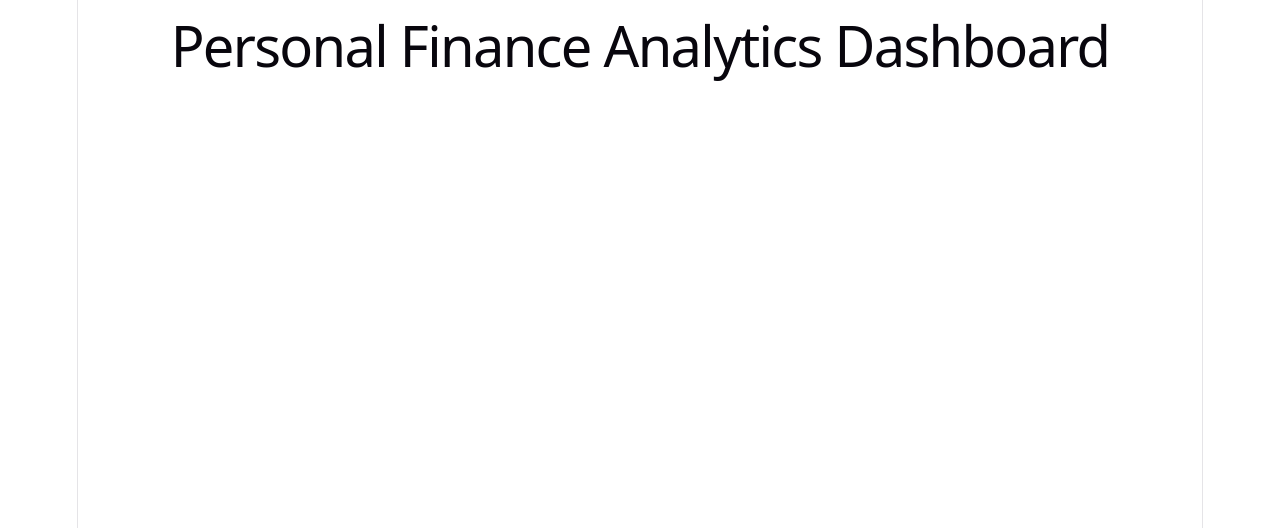
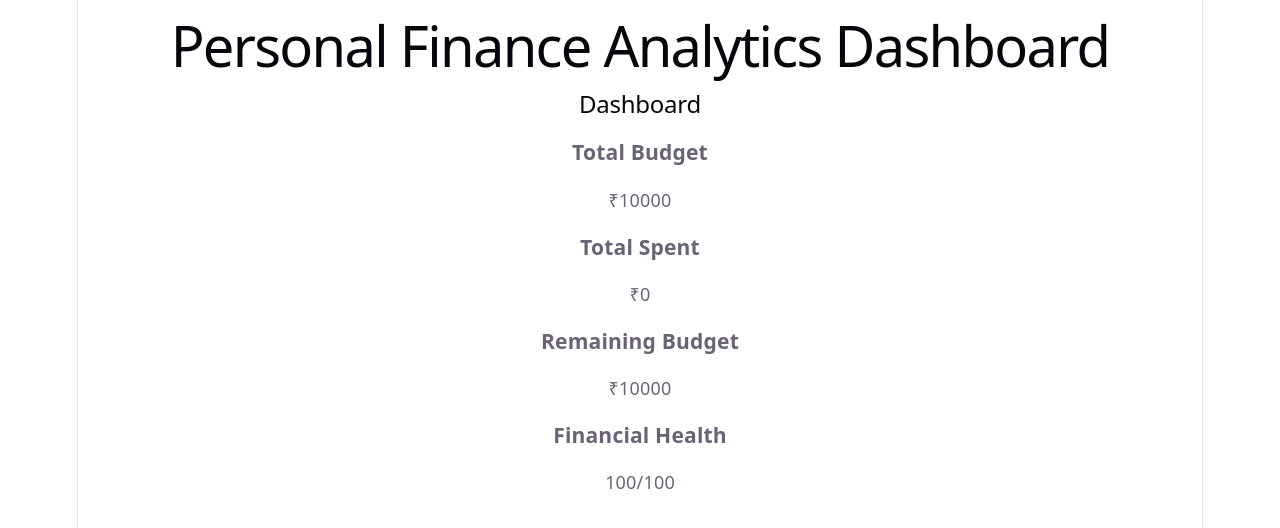
Before and after one commit to skshafiya006/personal-finance-analytics-dashboard, a React (Vite) app: page / in a window 1280 px wide. Shown: the top 528 px of the page. Built offline with nearby package versions, Linux system fonts and the light colour scheme.

Commit message:
Create dashboard component

```diff
--- a/src/App.jsx
+++ b/src/App.jsx
@@ -1,7 +1,11 @@
+import Dashboard from "./components/Dashboard";
+
 function App() {
   return (
     <div>
       <h1>Personal Finance Analytics Dashboard</h1>
+
+      <Dashboard />
     </div>
   );
 }
--- a/src/components/Dashboard.jsx
+++ b/src/components/Dashboard.jsx
@@ -0,0 +1,31 @@
+function Dashboard() {
+  return (
+    <div>
+      <h2>Dashboard</h2>
+
+      <div>
+        <div>
+          <h3>Total Budget</h3>
+          <p>₹10000</p>
+        </div>
+
+        <div>
+          <h3>Total Spent</h3>
+          <p>₹0</p>
+        </div>
+
+        <div>
+          <h3>Remaining Budget</h3>
+          <p>₹10000</p>
+        </div>
+
+        <div>
+          <h3>Financial Health</h3>
+          <p>100/100</p>
+        </div>
+      </div>
+    </div>
+  );
+}
+
+export default Dashboard;
```
